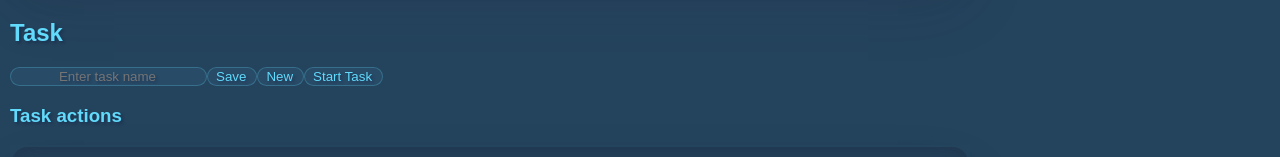
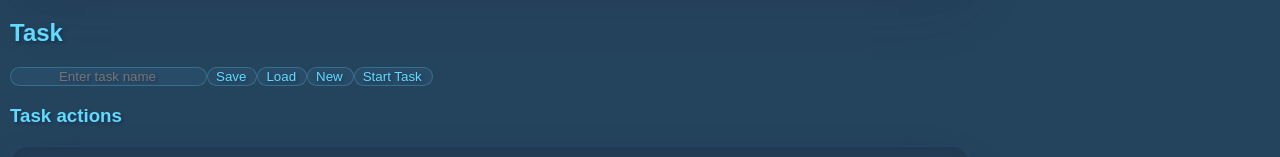
Before and after one commit to dtmcdona/DM_React, a React (Create React App) app in the folder app/: page / in a window 1280 px wide. Shown: the part 635-792 px from the top of the page. Built offline with nearby package versions, Linux system fonts and the light colour scheme.

Commit message:
Added load task button

```diff
--- a/app/src/components/Recorder.js
+++ b/app/src/components/Recorder.js
@@ -200,6 +200,26 @@ export default function Recorder() {
     xhr.send(data)
   }
 
+  const handleLoadTask = () => {
+    let url = `${base_url}load-task/${taskId}`
+
+    let xhr = new XMLHttpRequest()
+    xhr.open('GET', url)
+
+    xhr.setRequestHeader('Accept', 'application/json')
+    xhr.setRequestHeader('Content-Type', 'application/json')
+    xhr.setRequestHeader('Access-Control-Allow-Origin', '*')
+
+    xhr.onreadystatechange = function () {
+      if (xhr.readyState === 4) {
+        const jsonData = JSON.parse(xhr.responseText)
+        setActionList(jsonData?.actions || [])
+      }
+    }
+
+    xhr.send()
+  }
+
   const handleNewTask = async () => {
     setTaskId('')
   }
@@ -398,6 +418,7 @@ export default function Recorder() {
           placeholder='Enter task name'
         />
         <button onMouseDown={handleSaveTask}>Save</button>
+        <button onMouseDown={handleLoadTask}>Load</button>
         <button onMouseDown={handleNewTask}>New</button>
         {!playingTask && (
           <button onMouseDown={handlePlayTask}>Start Task</button>
```
